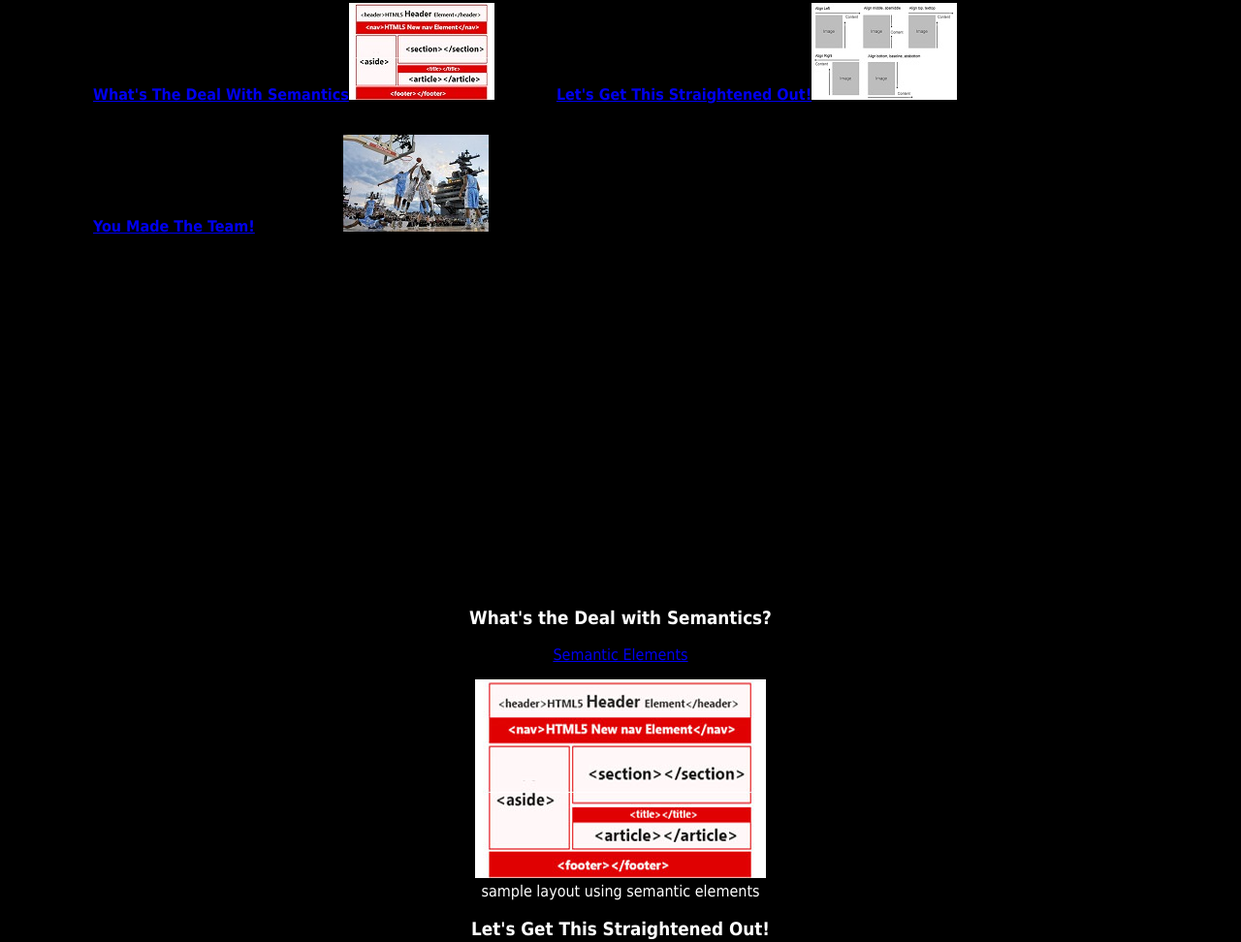
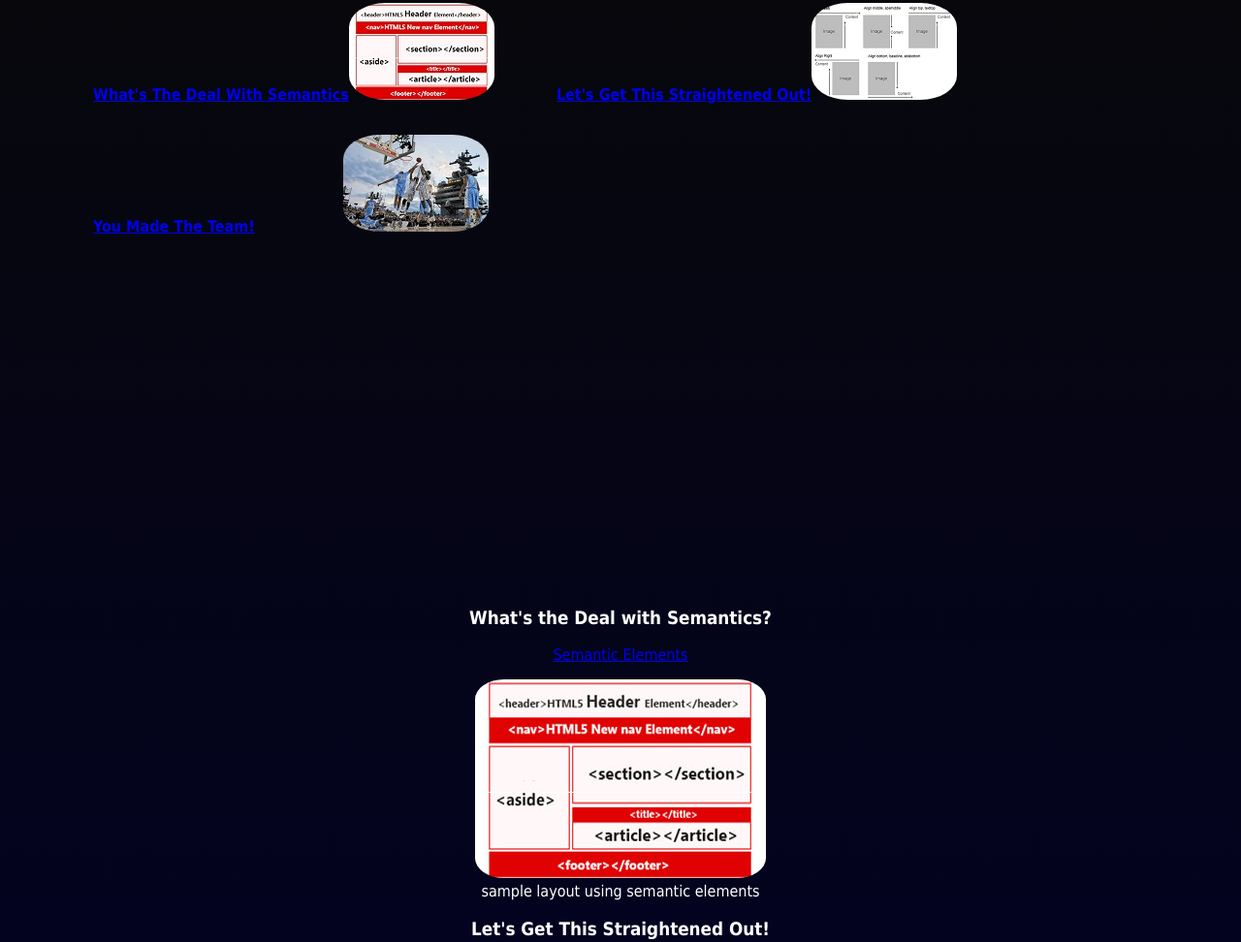
Before and after one commit to anthonyjprater/portfolio, a plain HTML site: page projects.html in a window 1280 px wide. Shown: the part 191-1163 px from the top of the page at 97% size. Drawn offline with Linux system fonts and the light colour scheme.

Commit message:
styled images and background

```diff
--- a/styles/styles.css
+++ b/styles/styles.css
@@ -3,7 +3,7 @@
 }
 
 body {
-  background-color: black;
+  background: linear-gradient(to top, #000033 0%, #080808 100%);
   color: white;
   text-align: center;
   font-family: Tahoma, Geneva, sans-serif;
@@ -80,6 +80,7 @@ aside {
   border-width: 3px;
   border-style: solid;
   border-image: linear-gradient(to bottom, white,rgba(0, 0, 0, 0)) 1 100%;
+  border-radius: 17%;
 }
 footer {
   position: relative;
@@ -96,3 +97,10 @@ footer {
   padding-left: 2rem;
   margin: 1rem;
 }
+section ul li img {
+  border-radius: 25%;
+}
+
+article figure img {
+  border-radius: 10%;
+}
```
